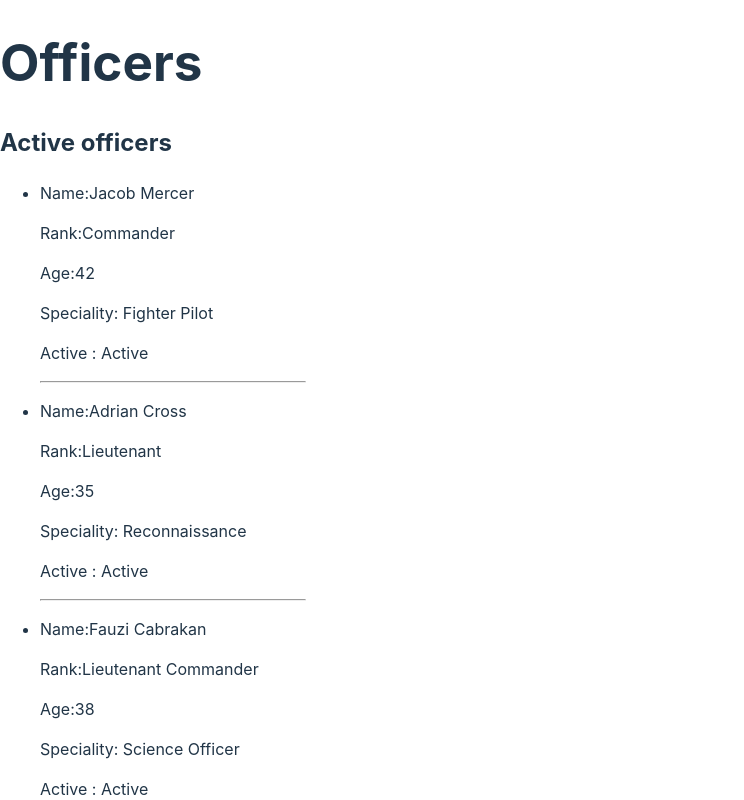
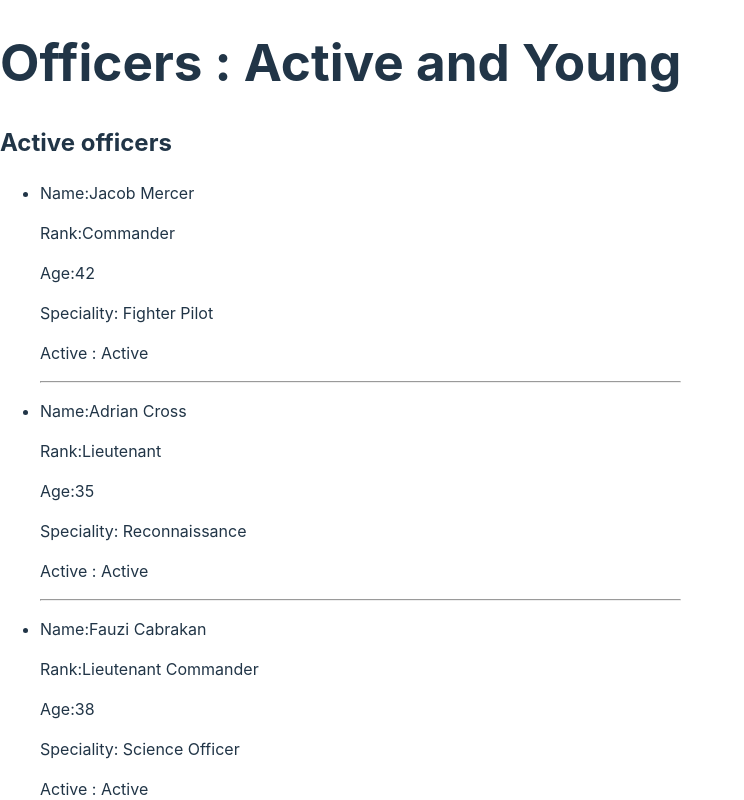
Before and after one commit to OleksandraFedchuk/my-react-project, a React (Vite) app: page / in a window 1280 px wide. Shown: the top 800 px of the page, without its empty margins (0-744 px from the left). Built offline with nearby package versions, Linux system fonts and the light colour scheme.

Commit message:
Change h1

```diff
--- a/src/components/App.jsx
+++ b/src/components/App.jsx
@@ -9,7 +9,7 @@ const YoungOfficerws = officers.filter((officer) => officer.age < 40);
 export default function App() {
   return (
     <div>
-      <h1>Officers</h1>
+      <h1>Officers : Active and Young</h1>
       <h2>Active officers</h2>
       <PilotList items={ActiveOfficers} />
       <h2>Young Officer</h2>
```
